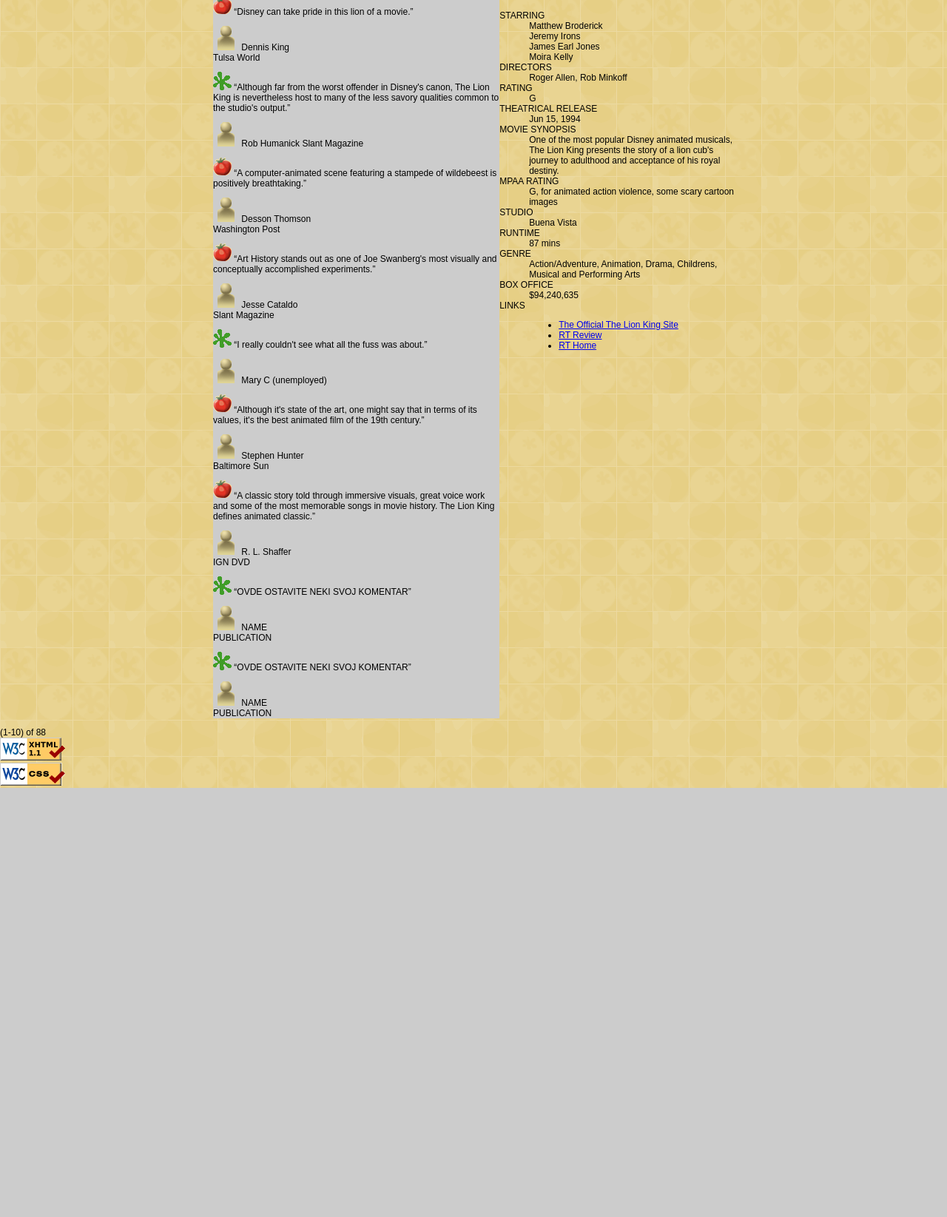
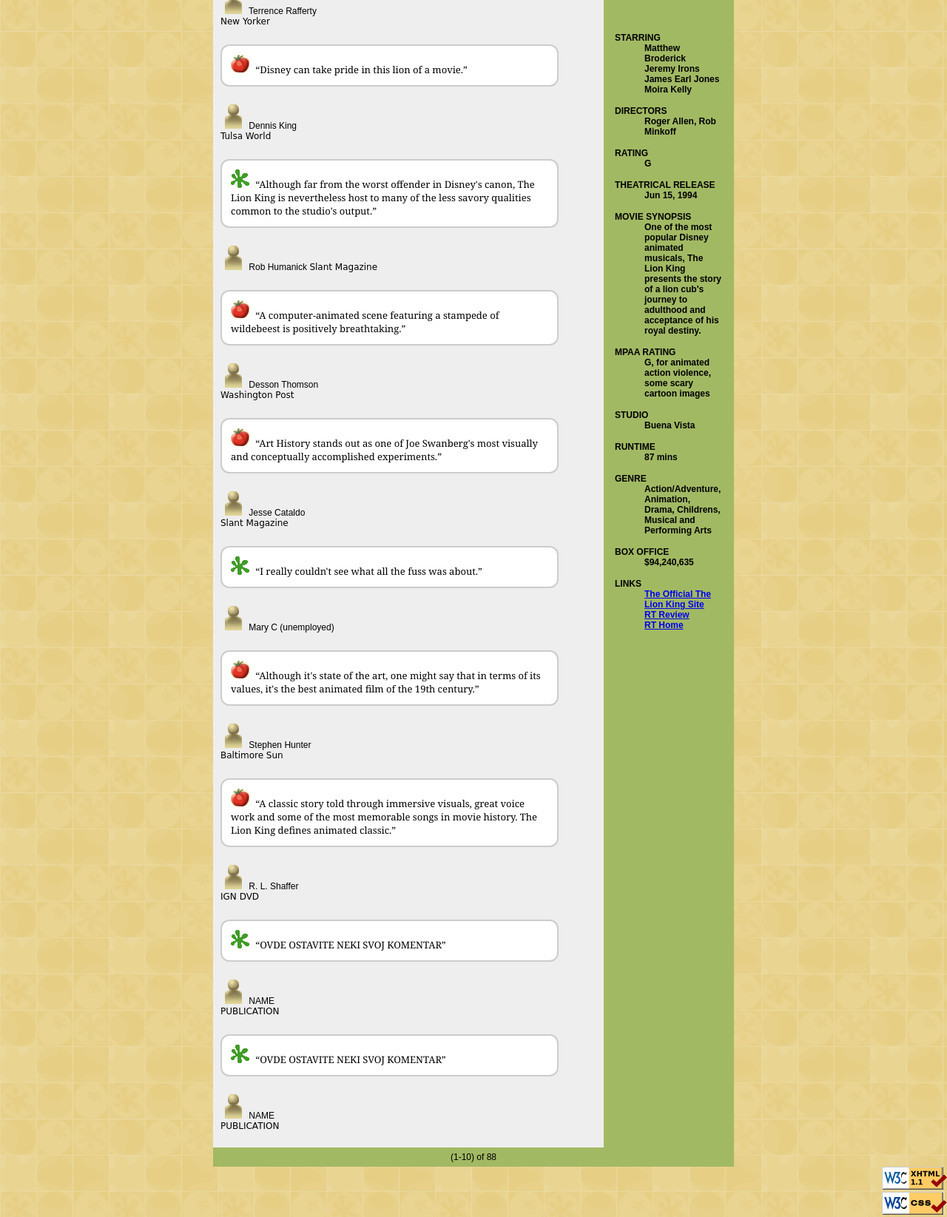
Before and after one commit to uroskg99/PIA-homeworks, a PHP site: page /movie_index.html in a window 1280 px wide. Shown: the part 301-1946 px from the top of the page at 74% size. Before the commit the page ends 1366 px from the top, so only its background shows below. Run offline with PHP 8.4, Linux system fonts and the light colour scheme.

Commit message:
Update movie.css

```diff
--- a/hw-1/movie.css
+++ b/hw-1/movie.css
@@ -8,6 +8,7 @@ body {
     margin: 0;
     padding: 0;
     background-image: url('images/background.png');
+    height: 100%;
 }
 
 h1 {
@@ -21,17 +22,19 @@ h1 {
 .naslov {
     background-image: url('images/rbg.png');
     color: red;
+    display: flex;
 }
 
 .naslov1 {
     font-size: 23px;
     font-weight: bold;
-    height: 100%;
 }
+
 
 .cela_sirina {
     width: 55%;
     margin: 0 auto;
+    display: flex;
 }
 
 .cela_sirina:after {
@@ -41,17 +44,89 @@ h1 {
 }
 
 .leva_kolona {
+    /* display: table; */
     float:left;
-    width: 55%;
-
+    width: 75%;
 }
 
 .desna_kolona {
     float: left;
-    width: 45%;
-    margin-left: 0;
+    width: 25%;
+    background-color:  #A2B964;
+    /*height: 100%; */
+    /*padding-bottom: 60px; */
+
 }
 
 .siva {
-    background-color:#CCCCCC;
+    background-color: #EEEEEE;
+    padding: 10px;
+    display: flex;
+    flex-direction: column;
 }
+
+.quotebubble > q {
+    font-size: 13px;
+    font-family: Georgia;
+    margin-left: 5px;
+}
+
+.quotebubble {
+    background-color: #FFFFFF;
+    border-style: solid;
+    border-radius: 12px;
+    border-color: #CCCCCC;
+    border-width: 2px;
+    width: 90%;
+    padding: 1em;
+}
+
+.critic > img {
+    float: left;
+}
+
+.publication {
+    font-family: cursive;
+}
+
+.ice-age {
+    width: 100%;
+    height: 350px;
+}
+
+footer {
+    background-color: #A2B964;
+    padding:0.5rem;
+    text-align: center;
+    width: 55%;
+    margin: 0 auto;
+}
+
+#w3c {
+    float: right;
+}
+
+dl {
+    padding: 15px;
+}
+
+dt, dd {
+    font-weight: bold;
+    font-size: 12px;
+    font-family: sans-serif;
+}
+
+dt {
+    margin-top: 15px;
+}
+
+.procenat {
+    width: 50px;
+    margin-top: 28px;
+}
+
+ul {
+    list-style-type: none;
+    margin: 0;
+    padding: 0;
+}
```
